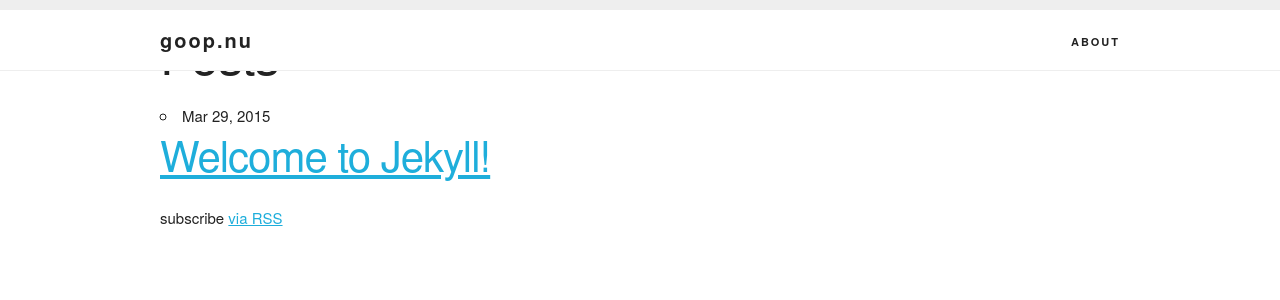
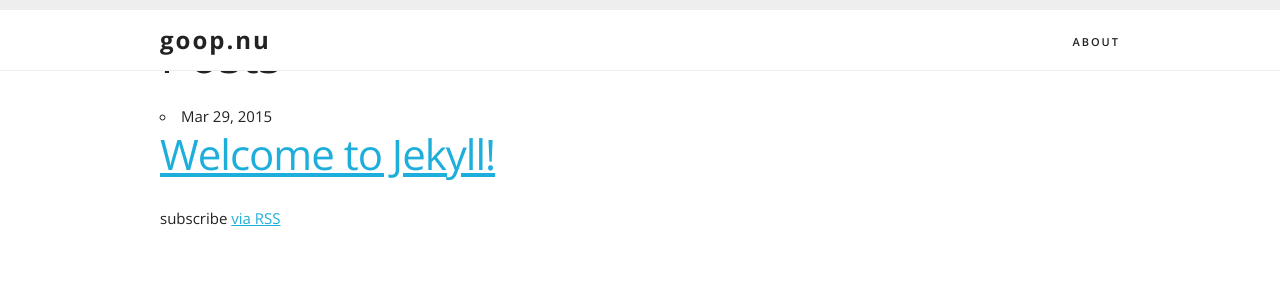
Before and after one commit to joelgoop/goop.nu, a Jekyll site: the page built from src/index.html, in a window 1280 px wide. Shown: the top 300 px of the page. Built offline with Jekyll 4.4.1, drawn with Linux system fonts in a browser that asks for light colours.

Commit message:
Switch to Open Sans and fix link colors in navbar

```diff
--- a/src/_includes/head.html
+++ b/src/_includes/head.html
@@ -6,6 +6,8 @@
   <title>{% if page.title %}{{ page.title }}{% else %}{{ site.title }}{% endif %}</title>
   <meta name="description" content="{% if page.excerpt %}{{ page.excerpt | strip_html | strip_newlines | truncate: 160 }}{% else %}{{ site.description | strip_newlines }}{% endif %}">
 
+  <link href='http://fonts.googleapis.com/css?family=Open+Sans:400italic,600italic,700italic,400,700,600&subset=latin,latin-ext' rel='stylesheet' type='text/css'>
+
   <link rel="stylesheet" href="{{ "/css/normalize.css" | prepend: site.baseurl }}">
   <link rel="stylesheet" href="{{ "/css/skeleton.css" | prepend: site.baseurl }}">
   <link rel="stylesheet" href="{{ "/css/main.css" | prepend: site.baseurl }}">
--- a/src/_sass/_menu.scss
+++ b/src/_sass/_menu.scss
@@ -38,10 +38,6 @@ $navbar-elem-spacing: 35px;
     line-height: $navbar-line-height;
     color: #222;
   }
-  .navbar-element > a{
-    color: #222;
-    text-decoration: none;
-  }
   .navbar-item {
     @extend .navbar-element;
     float: right;
@@ -51,10 +47,16 @@ $navbar-elem-spacing: 35px;
     @extend .navbar-element;
     float: left;
     margin-right: $navbar-elem-spacing;
-    font-size: 20px;
+    font-size: 24px;
+    font-weight: 700;
+  }
+  .navbar-logo > a {
+    color: #222;
+    text-decoration: none;
   }
   .navbar-link {
     font-size: 11px;
+    font-weight: 600;
     text-transform: uppercase;
     text-decoration: none;
     color: #222;
--- a/src/css/main.scss
+++ b/src/css/main.scss
@@ -1,6 +1,15 @@
 ---
 ---
 @charset "utf-8";
+
+html {
+  font-size: 62.5%; }
+body {
+  font-size: 1.5em; /* currently ems cause chrome bug misinterpreting rems on body element */
+  line-height: 1.6;
+  font-weight: 400;
+  font-family: "Open Sans","Raleway", "HelveticaNeue", "Helvetica Neue", Helvetica, Arial, sans-serif;
+  color: #222; }
 
 @import
         "menu",
```
